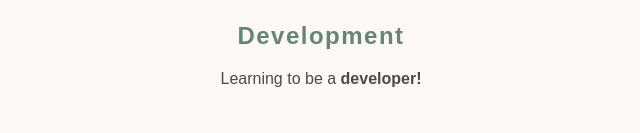
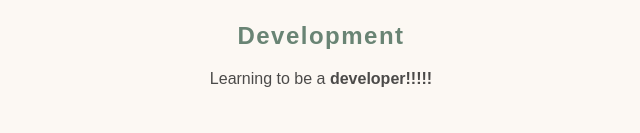
Before and after one commit to carolinebixner/profile, a plain HTML site: page index.html in a window 1280 px wide. Shown: the part 819-952 px from the top of the page, 319-959 px from the left. Drawn offline with Linux system fonts and the light colour scheme.

Commit message:
profile test

```diff
--- a/index.html
+++ b/index.html
@@ -23,7 +23,7 @@
 
 <div class="card-yellow container">
   <h2>Development</h2>
-  <p> Learning to be a <strong>developer!</strong></p>
+  <p> Learning to be a <strong>developer!!!!!</strong></p>
 </div>
 
 <div class="card-yellow container">
@@ -39,3 +39,8 @@
 
 
 </html>
+
+
+
+
+The tag `raw` on line 1400 in `04-Front-End/node_modules/eslint/CHANGELOG.md` was not properly closed. For more information, see
```
